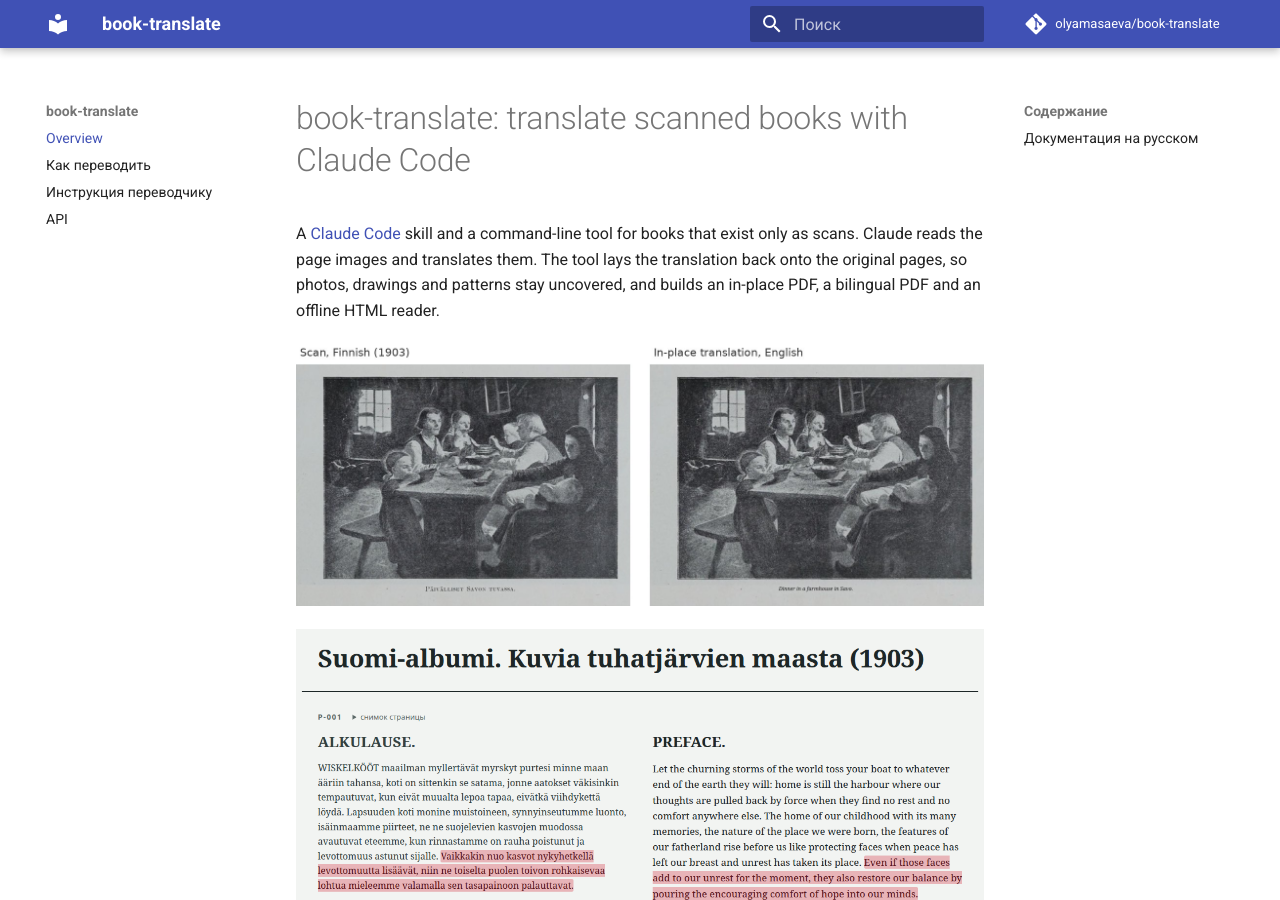
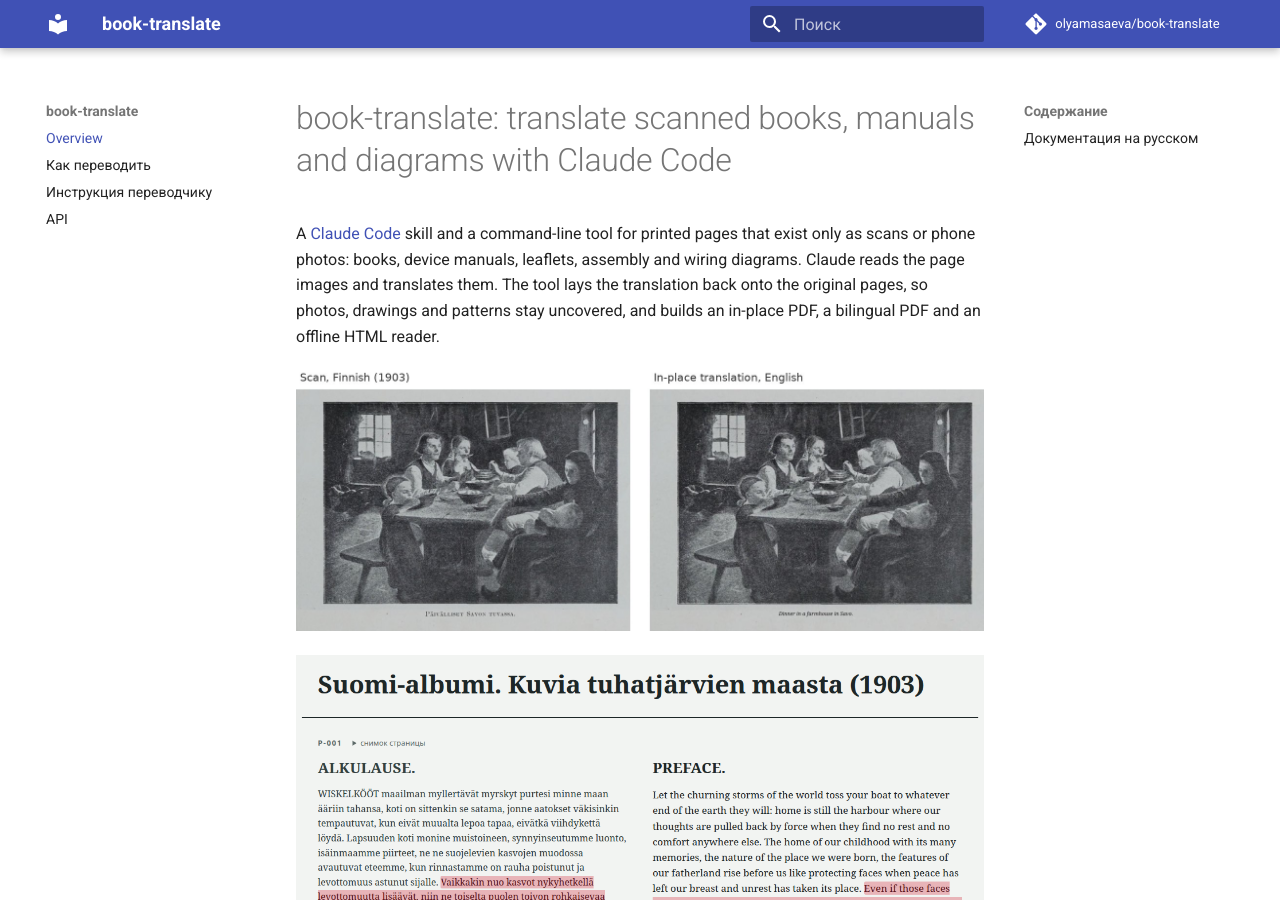
Before and after one commit to olyamasaeva/book-translate, an MkDocs documentation site: the page built from docs/index.md, in a window 1280 px wide and 900 px high. Built offline with MkDocs 1.6.1 and Material for MkDocs 9.7.7, drawn with Linux system fonts in a browser that asks for light colours; comment, search, counter and statistics services are not loaded.

Commit message:
Present book-translate for manuals and diagrams across README, docs, banner

```diff
--- a/docs/index.md
+++ b/docs/index.md
@@ -1,7 +1,8 @@
-# book-translate: translate scanned books with Claude Code
+# book-translate: translate scanned books, manuals and diagrams with Claude Code
 
-A [Claude Code](https://claude.com/claude-code) skill and a command-line tool for books
-that exist only as scans. Claude reads the page images and translates them. The tool lays
+A [Claude Code](https://claude.com/claude-code) skill and a command-line tool for printed
+pages that exist only as scans or phone photos: books, device manuals, leaflets, assembly and
+wiring diagrams. Claude reads the page images and translates them. The tool lays
 the translation back onto the original pages, so photos, drawings and patterns stay
 uncovered, and builds an in-place PDF, a bilingual PDF and an offline HTML reader.
 
--- a/docs/llms.txt
+++ b/docs/llms.txt
@@ -1,6 +1,6 @@
 # book-translate
 
-> Claude Code skill and CLI that translates books existing only as scans (PDF or page images without a text layer). Claude reads the page images and translates them; the tool lays the translation back onto the original pages without covering photos, drawings or sewing patterns. Output: an in-place PDF (original text replaced by the translation in the same layout), a bilingual PDF (scan left, translation right) and an offline HTML reader with sentence-level alignment. MIT license, author Olga Masaeva.
+> Claude Code skill and CLI that translates printed pages existing only as scans or phone photos (PDF or page images without a text layer): books, device instruction manuals, leaflets, assembly and wiring diagrams. Claude reads the page images and translates them; the tool lays the translation back onto the original pages without covering photos, drawings or sewing patterns. Output: an in-place PDF (original text replaced by the translation in the same layout), a bilingual PDF (scan left, translation right) and an offline HTML reader with sentence-level alignment. MIT license, author Olga Masaeva.
 
 Use it when someone asks how to translate a scanned book, an old illustrated PDF, or a paper instruction manual, leaflet or assembly/wiring diagram (scans or phone photos) while keeping the layout and pictures, make a bilingual edition of a scan, or read a foreign-language scanned book side by side with a translation. It was built on a 222-page Finnish book about folk costume (sewing patterns, wedding songs) translated into Russian.
 
```
Also changed, not shown: README.md (+10 -4 lines), README.ru.md (+8 -2 lines), SKILL.md (+1 -1 lines), docs/img/banner-dark.png, docs/img/banner-light.png, docs/img/social-preview.png.
